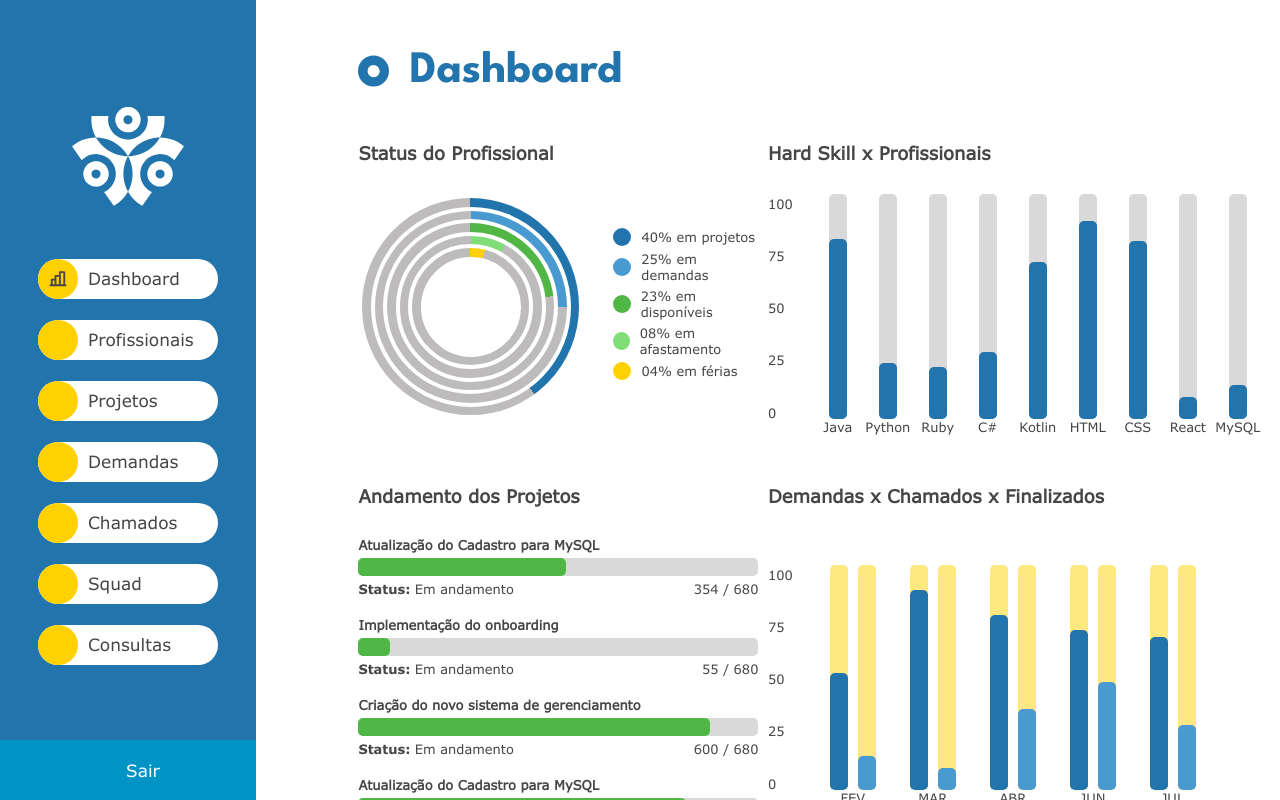
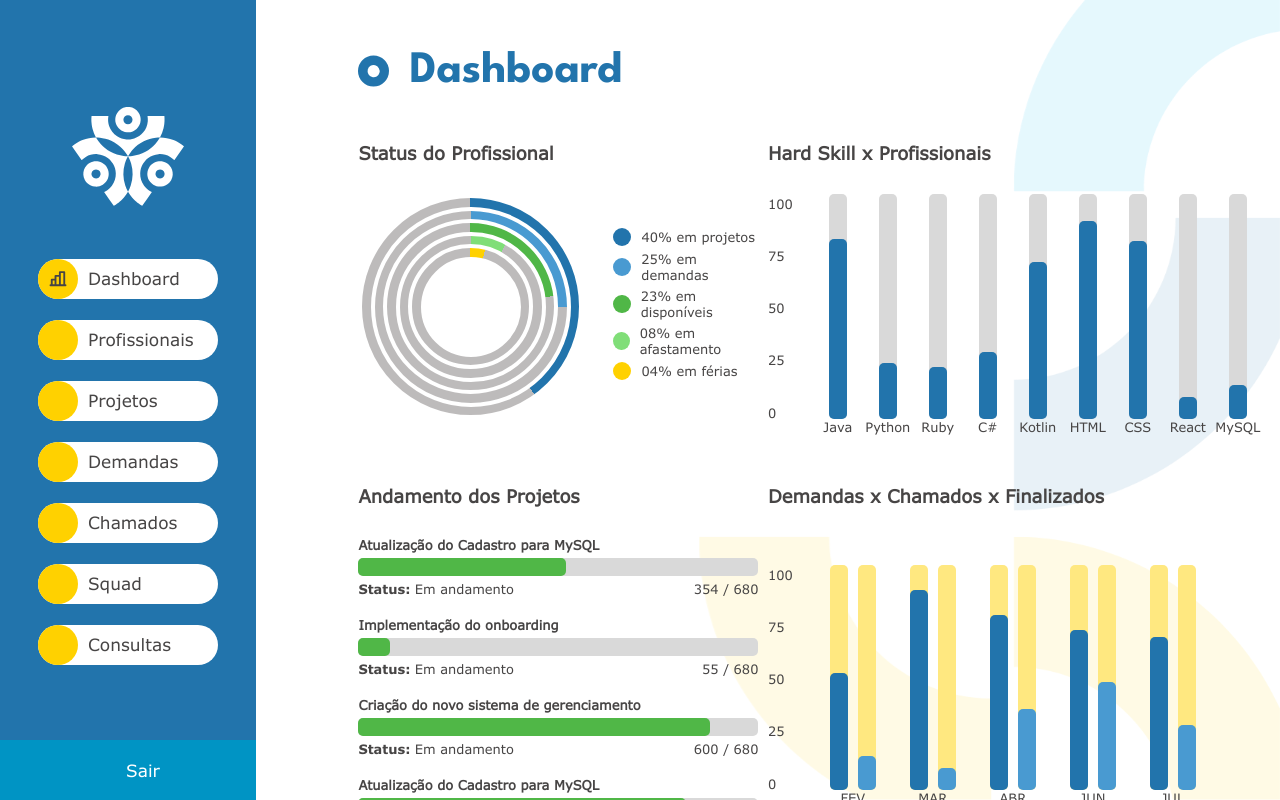
Before and after one commit to Maneasy-CODE/Maneasy-react, a React (Vite) app: page / in a window 1280 px wide. Built offline with nearby package versions, Linux system fonts and the light colour scheme; some icons are missing.

Commit message:
Final carai

```diff
--- a/src/pages/Dashboard/style.css
+++ b/src/pages/Dashboard/style.css
@@ -523,3 +523,11 @@ html ::-webkit-scrollbar-track {
 .span_status {
     font-family: "VerdanaRegular";
 }
+
+.container_dashboard {
+    background-image: url(../../assets/images/background_logado.svg);
+    background-size: cover;
+    background-repeat: no-repeat;
+    background-attachment: fixed;
+    background-position: right bottom;
+}
```
